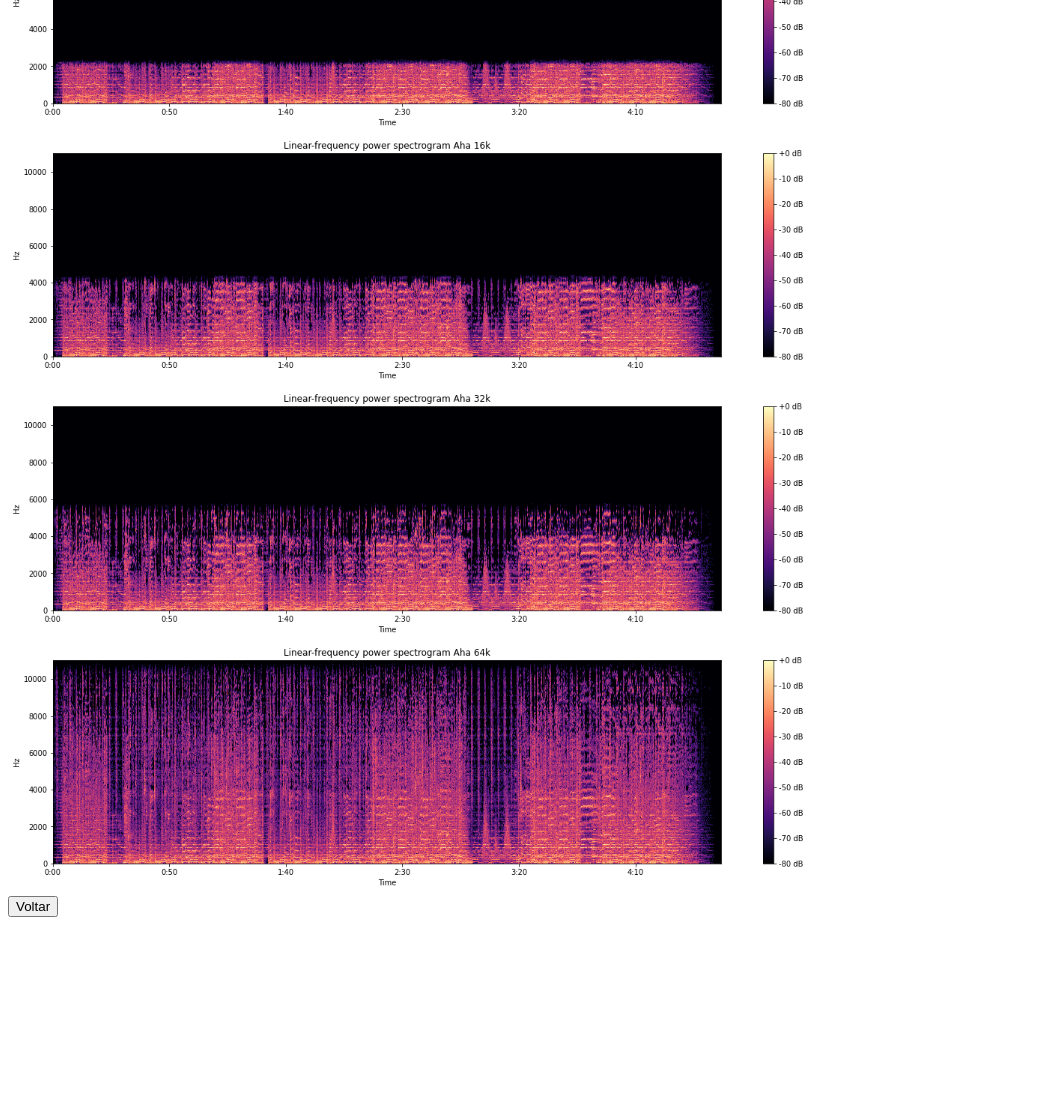
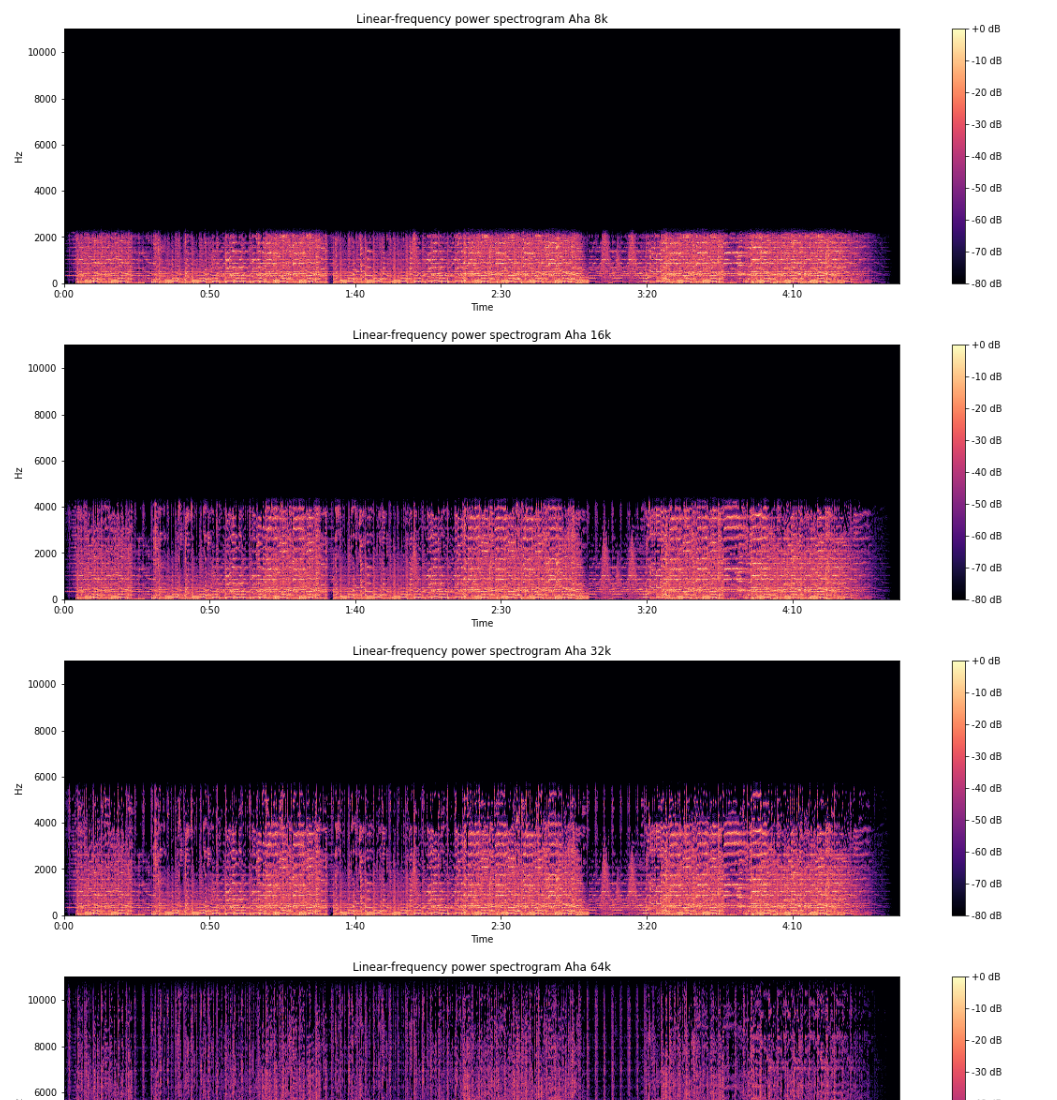
Before and after one commit to BrunoKings0/Sinais-Multimidia, a plain HTML site: page Capa/Lab8/index.html in a window 1280 px wide. Shown: the part 1700-2800 px from the top of the page, without its empty margins (0-1057 px from the left). Before the commit the page ends 2625 px from the top, so only its background shows below. Drawn offline with Linux system fonts and the light colour scheme; files whose address does not match are found by name.

Commit message:
Update index.html

```diff
--- a/Capa/Lab8/index.html
+++ b/Capa/Lab8/index.html
@@ -33,18 +33,18 @@ th, td {
 
 	<p>Outra música que foi utilizada é a Stay On These Roads do A-HA:</p>
 	<h3>Espectrograma Original:</h3>
-	<img src="felipe\1.png"  style="width:800px;">
+	<img src="felipe\1.png"  style="width:1000px;">
 	<h3>Conversão wav em mp3, 128kbps</h3>
 	<audio controls>
       <source src="felipe\abba128k.mp3" type="audio/mp3">
     </audio>
 	<h3>Espectrograma do arquivo codificado:</h3>
-	<img src="felipe\2.png"  style="width:800px;">
+	<img src="felipe\2.png"  style="width:1000px;">
 	<h3>Espectrogramas do arquivo codificado (8,16,32 e 64k)</h3>
-	<img src="felipe\8k.png"  style="width:800px;"><br>
-	<img src="felipe\16k.png"  style="width:800px;"><br>
-	<img src="felipe\32k.png"  style="width:800px;"><br>
-	<img src="felipe\64k.png"  style="width:800px;"><br>
+	<img src="felipe\8k.png"  style="width:1000px;"><br>
+	<img src="felipe\16k.png"  style="width:1000px;"><br>
+	<img src="felipe\32k.png"  style="width:1000px;"><br>
+	<img src="felipe\64k.png"  style="width:1000px;"><br>
  <button onclick="goBack()">Voltar</button>
 
 
```
